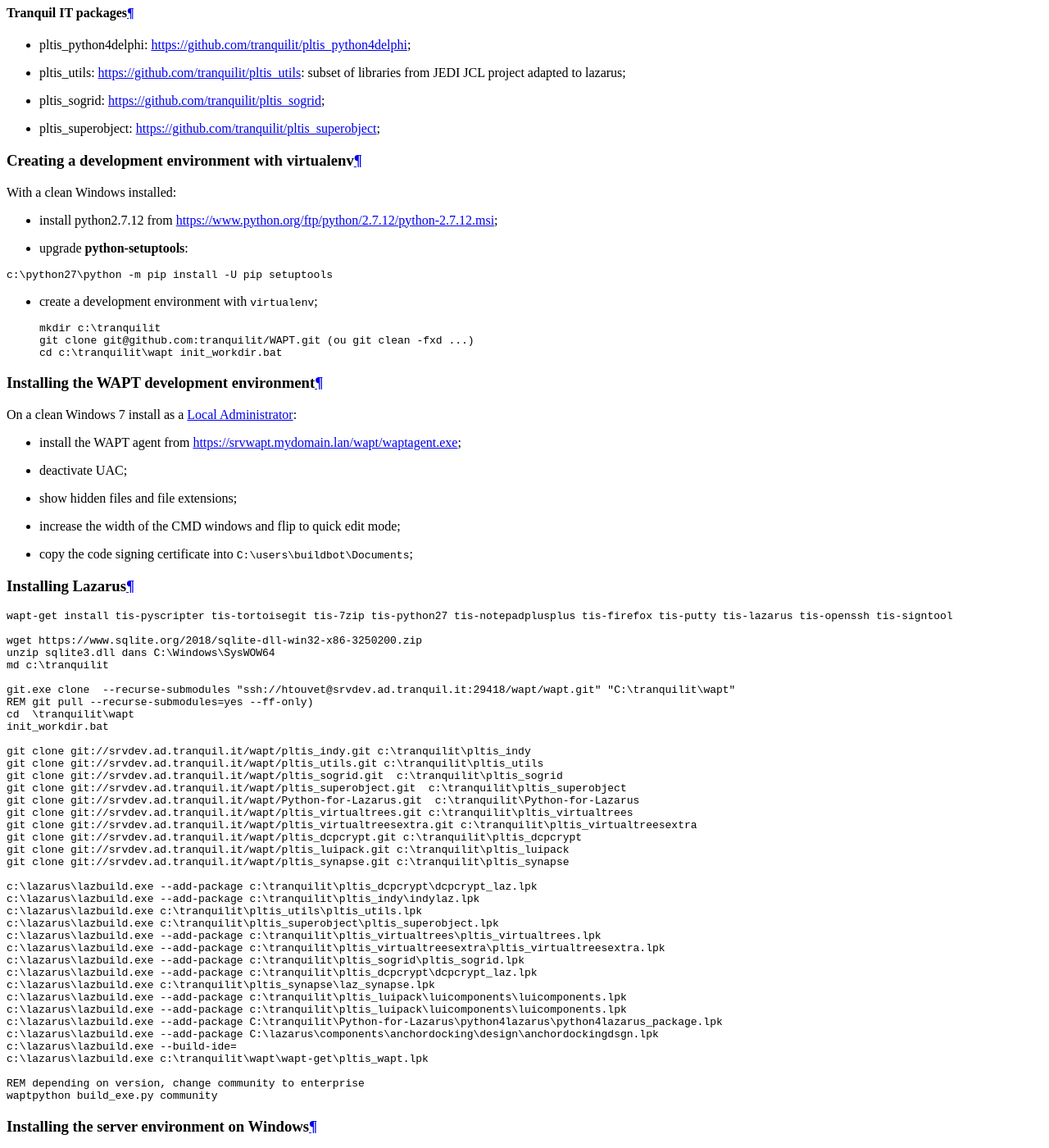
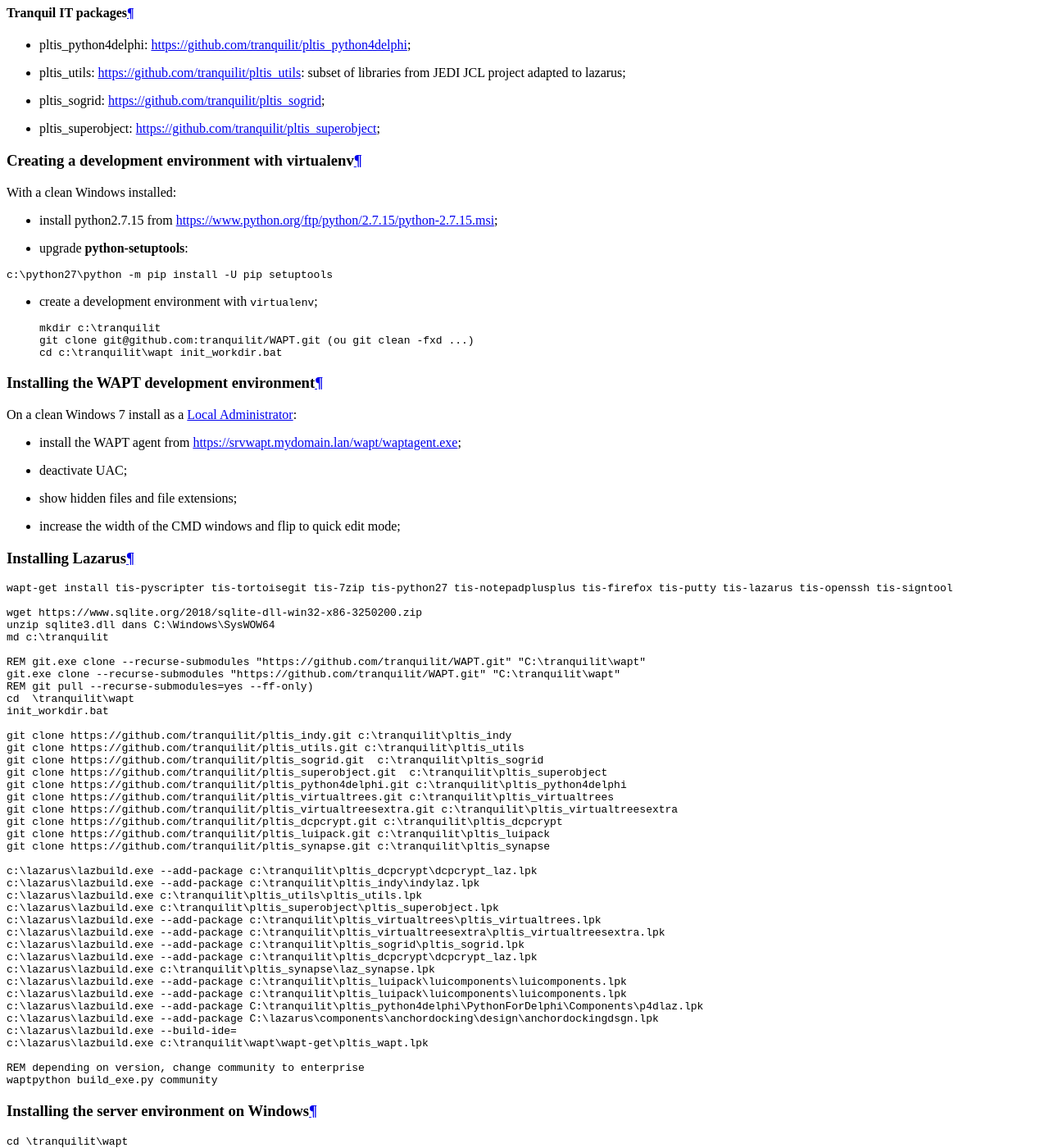
Before and after one commit to tranquilit/WAPT-Documentation, a Sphinx documentation site: the page built from source/wapt-contribute/rebuild-wapt.rst, in a window 1280 px wide and 1400 px high, scrolled down 1818 px. Shown: the whole window at 82% size. Built offline with Sphinx 7.4.7 and the Read the Docs theme 2.0.0, drawn with Linux system fonts in a browser that asks for light colours.

Commit message:
update community rebuild documentation with github links

```diff
--- a/source/wapt-contribute/rebuild-wapt.rst
+++ b/source/wapt-contribute/rebuild-wapt.rst
@@ -65,7 +65,7 @@
 
 With a clean Windows installed:
 
-* install python2.7.12 from https://www.python.org/ftp/python/2.7.12/python-2.7.12.msi;
+* install python2.7.15 from https://www.python.org/ftp/python/2.7.15/python-2.7.15.msi;
 
 * upgrade :program:`python-setuptools`:
 
@@ -94,7 +94,6 @@
 
 * increase the width of the CMD windows and flip to quick edit mode;
 
-* copy the code signing certificate into :file:`C:\\users\\buildbot\\Documents`;
 
 Installing Lazarus
 ++++++++++++++++++
@@ -107,21 +106,22 @@
     unzip sqlite3.dll dans C:\Windows\SysWOW64
     md c:\tranquilit
 
-    git.exe clone  --recurse-submodules "ssh://htouvet@srvdev.ad.tranquil.it:29418/wapt/wapt.git" "C:\tranquilit\wapt"
+    REM git.exe clone --recurse-submodules "https://github.com/tranquilit/WAPT.git" "C:\tranquilit\wapt"
+    git.exe clone --recurse-submodules "https://github.com/tranquilit/WAPT.git" "C:\tranquilit\wapt"
     REM git pull --recurse-submodules=yes --ff-only)
     cd  \tranquilit\wapt
     init_workdir.bat
 
-    git clone git://srvdev.ad.tranquil.it/wapt/pltis_indy.git c:\tranquilit\pltis_indy
-    git clone git://srvdev.ad.tranquil.it/wapt/pltis_utils.git c:\tranquilit\pltis_utils
-    git clone git://srvdev.ad.tranquil.it/wapt/pltis_sogrid.git  c:\tranquilit\pltis_sogrid
-    git clone git://srvdev.ad.tranquil.it/wapt/pltis_superobject.git  c:\tranquilit\pltis_superobject
-    git clone git://srvdev.ad.tranquil.it/wapt/Python-for-Lazarus.git  c:\tranquilit\Python-for-Lazarus
-    git clone git://srvdev.ad.tranquil.it/wapt/pltis_virtualtrees.git c:\tranquilit\pltis_virtualtrees
-    git clone git://srvdev.ad.tranquil.it/wapt/pltis_virtualtreesextra.git c:\tranquilit\pltis_virtualtreesextra
-    git clone git://srvdev.ad.tranquil.it/wapt/pltis_dcpcrypt.git c:\tranquilit\pltis_dcpcrypt
-    git clone git://srvdev.ad.tranquil.it/wapt/pltis_luipack.git c:\tranquilit\pltis_luipack
-    git clone git://srvdev.ad.tranquil.it/wapt/pltis_synapse.git c:\tranquilit\pltis_synapse
+    git clone https://github.com/tranquilit/pltis_indy.git c:\tranquilit\pltis_indy
+    git clone https://github.com/tranquilit/pltis_utils.git c:\tranquilit\pltis_utils
+    git clone https://github.com/tranquilit/pltis_sogrid.git  c:\tranquilit\pltis_sogrid
+    git clone https://github.com/tranquilit/pltis_superobject.git  c:\tranquilit\pltis_superobject
+    git clone https://github.com/tranquilit/pltis_python4delphi.git c:\tranquilit\pltis_python4delphi
+    git clone https://github.com/tranquilit/pltis_virtualtrees.git c:\tranquilit\pltis_virtualtrees
+    git clone https://github.com/tranquilit/pltis_virtualtreesextra.git c:\tranquilit\pltis_virtualtreesextra
+    git clone https://github.com/tranquilit/pltis_dcpcrypt.git c:\tranquilit\pltis_dcpcrypt
+    git clone https://github.com/tranquilit/pltis_luipack.git c:\tranquilit\pltis_luipack
+    git clone https://github.com/tranquilit/pltis_synapse.git c:\tranquilit\pltis_synapse
 
     c:\lazarus\lazbuild.exe --add-package c:\tranquilit\pltis_dcpcrypt\dcpcrypt_laz.lpk
     c:\lazarus\lazbuild.exe --add-package c:\tranquilit\pltis_indy\indylaz.lpk
@@ -134,7 +134,7 @@
     c:\lazarus\lazbuild.exe c:\tranquilit\pltis_synapse\laz_synapse.lpk
     c:\lazarus\lazbuild.exe --add-package c:\tranquilit\pltis_luipack\luicomponents\luicomponents.lpk
     c:\lazarus\lazbuild.exe --add-package c:\tranquilit\pltis_luipack\luicomponents\luicomponents.lpk
-    c:\lazarus\lazbuild.exe --add-package C:\tranquilit\Python-for-Lazarus\python4lazarus\python4lazarus_package.lpk
+    c:\lazarus\lazbuild.exe --add-package C:\tranquilit\pltis_python4delphi\PythonForDelphi\Components\p4dlaz.lpk
     c:\lazarus\lazbuild.exe --add-package C:\lazarus\components\anchordocking\design\anchordockingdsgn.lpk
     c:\lazarus\lazbuild.exe --build-ide=
     c:\lazarus\lazbuild.exe c:\tranquilit\wapt\wapt-get\pltis_wapt.lpk
```
